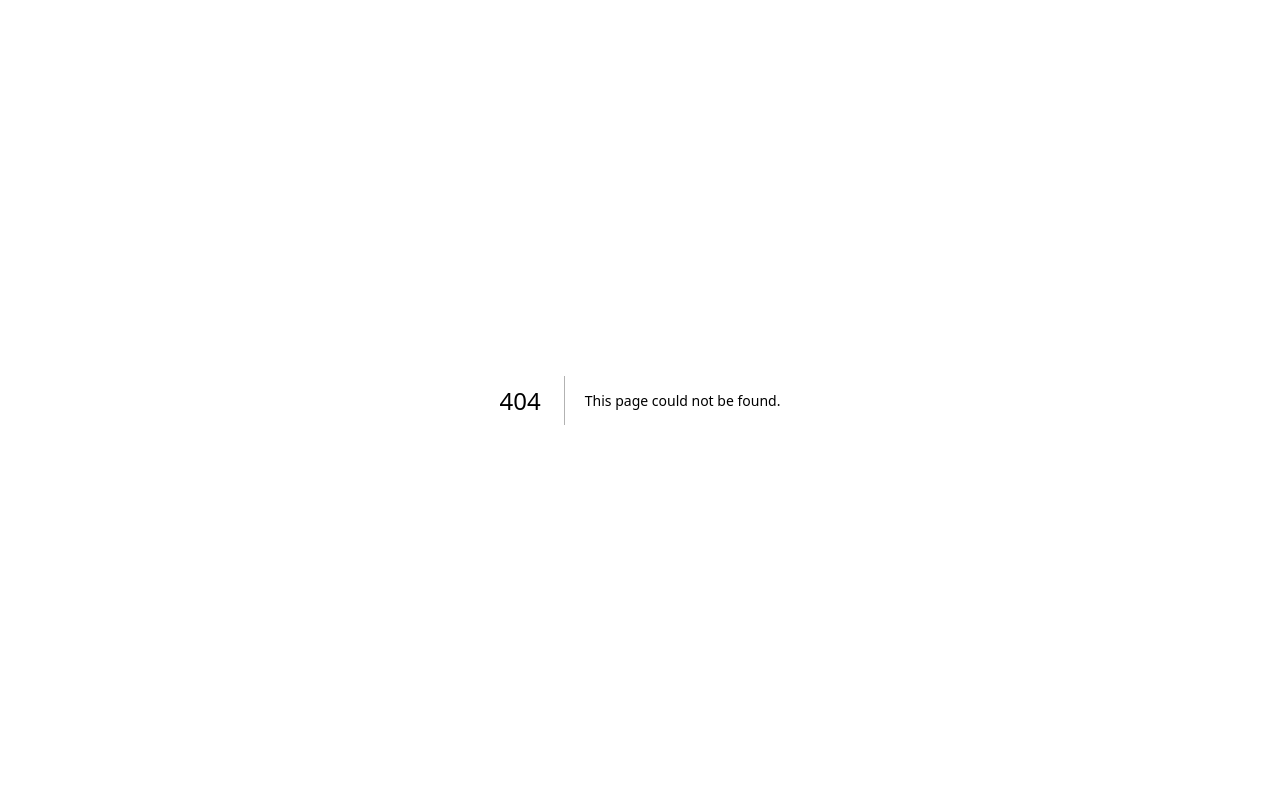
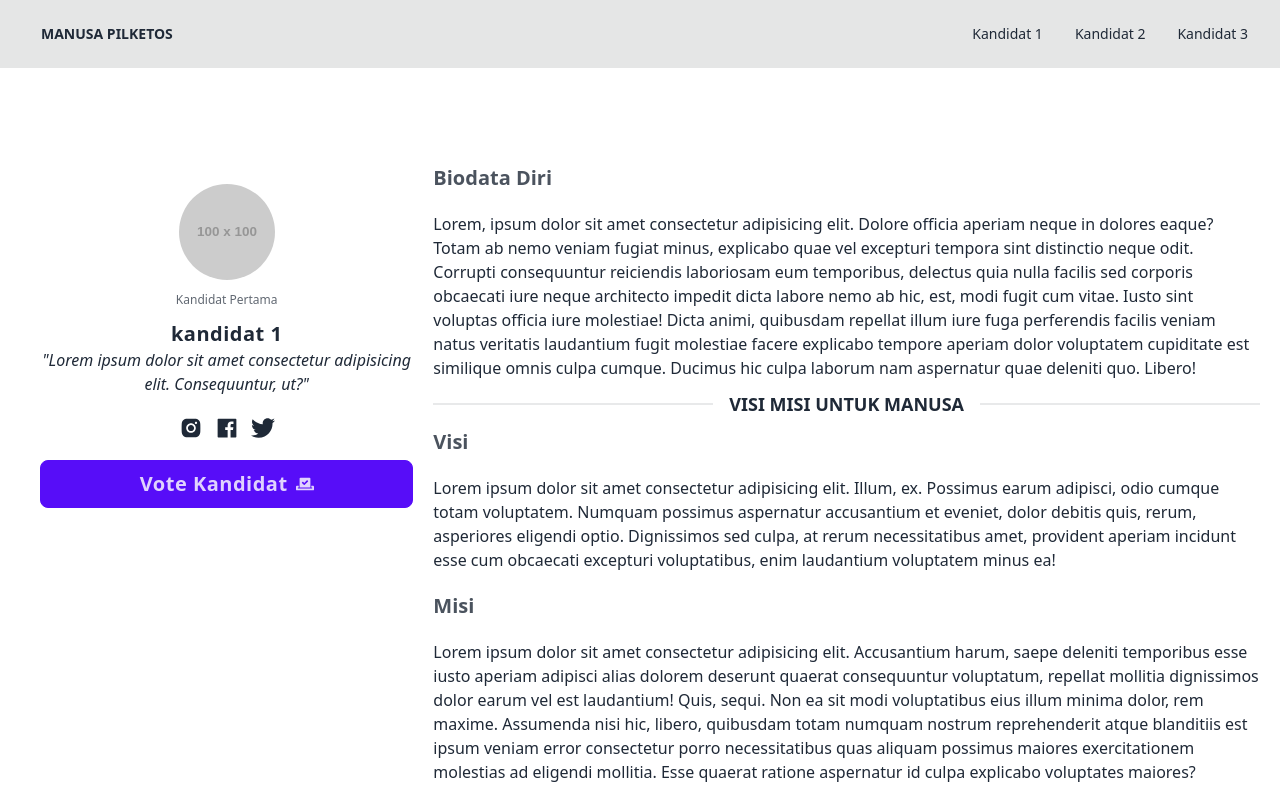
Before and after one commit to Mayopi/manusa-pilketos-ippnus, a Next.js app: page /candidate/detail/kandidat-1 in a window 1280 px wide. Before the commit this address had no page. Built offline with nearby package versions, Linux system fonts and the light colour scheme.

Commit message:
feat: candidate detail & vote form

```diff
--- a/src/components/Candidate.jsx
+++ b/src/components/Candidate.jsx
@@ -1,4 +1,5 @@
 import { TbListDetails } from "react-icons/tb";
+import Link from "next/link";
 
 const Candidate = () => {
   return (
@@ -14,9 +15,9 @@ const Candidate = () => {
               <p>Lorem, ipsum dolor sit amet consectetur adipisicing elit. Omnis, perferendis?</p>
 
               <div className="card-actions justify-end">
-                <button className="btn btn-outline btn-primary">
+                <Link href="/candidate/detail/kandidat-1" className="btn btn-outline btn-primary">
                   Detail Kandidat <TbListDetails className="inline text-lg" />
-                </button>
+                </Link>
               </div>
             </div>
           </div>
@@ -32,9 +33,9 @@ const Candidate = () => {
               <p>Lorem, ipsum dolor sit amet consectetur adipisicing elit. Omnis, perferendis?</p>
 
               <div className="card-actions justify-end">
-                <button className="btn btn-outline btn-primary">
+                <Link href="/candidate/detail/kandidat-2" className="btn btn-outline btn-primary">
                   Detail Kandidat <TbListDetails className="inline text-lg" />
-                </button>
+                </Link>
               </div>
             </div>
           </div>
@@ -50,9 +51,9 @@ const Candidate = () => {
               <p>Lorem, ipsum dolor sit amet consectetur adipisicing elit. Omnis, perferendis?</p>
 
               <div className="card-actions justify-end">
-                <button className="btn btn-outline btn-primary">
+                <Link href="/candidate/detail/kandidat-3" className="btn btn-outline btn-primary">
                   Detail Kandidat <TbListDetails className="inline text-lg" />
-                </button>
+                </Link>
               </div>
             </div>
           </div>
--- a/src/components/Footer.jsx
+++ b/src/components/Footer.jsx
@@ -7,12 +7,13 @@ const Footer = () => {
           <path d="M22.672 15.226l-2.432.811.841 2.515c.33 1.019-.209 2.127-1.23 2.456-1.15.325-2.148-.321-2.463-1.226l-.84-2.518-5.013 1.677.84 2.517c.391 1.203-.434 2.542-1.831 2.542-.88 0-1.601-.564-1.86-1.314l-.842-2.516-2.431.809c-1.135.328-2.145-.317-2.463-1.229-.329-1.018.211-2.127 1.231-2.456l2.432-.809-1.621-4.823-2.432.808c-1.355.384-2.558-.59-2.558-1.839 0-.817.509-1.582 1.327-1.846l2.433-.809-.842-2.515c-.33-1.02.211-2.129 1.232-2.458 1.02-.329 2.13.209 2.461 1.229l.842 2.515 5.011-1.677-.839-2.517c-.403-1.238.484-2.553 1.843-2.553.819 0 1.585.509 1.85 1.326l.841 2.517 2.431-.81c1.02-.33 2.131.211 2.461 1.229.332 1.018-.21 2.126-1.23 2.456l-2.433.809 1.622 4.823 2.433-.809c1.242-.401 2.557.484 2.557 1.838 0 .819-.51 1.583-1.328 1.847m-8.992-6.428l-5.01 1.675 1.619 4.828 5.011-1.674-1.62-4.829z"></path>
         </svg>
         <p>
-          SMK MA'ARIF NU 1 AJIBARANG
+          SMK MA&apos;ARIF NU 1 AJIBARANG
           <br />
           Providing reliable tech by{" "}
           <a href="https://instagram.com/mayopi_." className="link link-hover">
             mayopi_.
-          </a> 😋
+          </a>{" "}
+          😋
         </p>
       </aside>
       <nav>
--- a/src/components/Navbar.jsx
+++ b/src/components/Navbar.jsx
@@ -1,3 +1,5 @@
+import Link from "next/link";
+
 const Navbar = ({ children }) => {
   return (
     <div className="drawer">
@@ -12,18 +14,22 @@ const Navbar = ({ children }) => {
               </svg>
             </label>
           </div>
-          <div className="flex-1 px-2 mx-2">Manusa Pilketos</div>
+          <div className="flex-1 px-2 mx-2">
+            <Link href="/" className="btn btn-ghost">
+              Manusa Pilketos
+            </Link>
+          </div>
           <div className="flex-none hidden lg:block">
             <ul className="menu menu-horizontal">
               {/* Navbar menu content here */}
               <li>
-                <a>Kandidat 1</a>
+                <Link href={"/"}>Kandidat 1</Link>
               </li>
               <li>
-                <a>Kandidat 2</a>
+                <Link href={"/"}>Kandidat 2</Link>
               </li>
               <li>
-                <a>Kandidat 3</a>
+                <Link href={"/"}>Kandidat 3</Link>
               </li>
             </ul>
           </div>
@@ -35,13 +41,13 @@ const Navbar = ({ children }) => {
         <ul className="menu p-4 w-80 min-h-full bg-base-200">
           {/* Sidebar content here */}
           <li>
-            <a>Kandidat 1</a>
+            <Link href={"/"}>Kandidat 1</Link>
           </li>
           <li>
-            <a>Kandidat 2</a>
+            <Link href={"/"}>Kandidat 2</Link>
           </li>
           <li>
-            <a>Kandidat 3</a>
+            <Link href={"/"}>Kandidat 3</Link>
           </li>
         </ul>
       </div>
--- /dev/null
+++ b/src/pages/candidate/detail/[candidate].jsx
@@ -0,0 +1,85 @@
+import { useRouter } from "next/router";
+import Head from "next/head";
+import Navbar from "@/components/Navbar";
+import Link from "next/link";
+import { FaVoteYea, FaTwitter } from "react-icons/fa";
+import { AiFillInstagram, AiFillFacebook } from "react-icons/ai";
+
+const CandidateDetail = () => {
+  const router = useRouter();
+  const { candidate } = router.query;
+
+  return (
+    <>
+      <Head>
+        <title>{candidate ? candidate.replace("-", " ") : "Loading..."}</title>
+      </Head>
+      <Navbar>
+        {candidate && (
+          <main className="px-5 mt-24">
+            <div className="row flex flex-wrap">
+              <div className="col flex flex-col p-5 items-center rounded lg:w-1/3 w-full">
+                <div className="avatar">
+                  <div className="w-24 rounded-full">
+                    <img src="https://via.placeholder.com/100" />
+                  </div>
+                </div>
+                <p className="text-xs opacity-70 my-3">Kandidat Pertama</p>
+                <h1 className="font-semibold tracking-wide text-xl">{candidate.replace("-", " ")}</h1>
+                <p className="italic text-center">"Lorem ipsum dolor sit amet consectetur adipisicing elit. Consequuntur, ut?"</p>
+
+                <div className="social-media flex my-5 gap-3">
+                  <a href={`https://instagram.com/${candidate}`} className="text-2xl hover:text-primary transition">
+                    <AiFillInstagram />
+                  </a>
+                  <a href={`https://facebook.com/${candidate}`} className="text-2xl hover:text-primary transition">
+                    <AiFillFacebook />
+                  </a>
+                  <a href={`https://twitter.com/${candidate}`} className="text-2xl hover:text-primary transition">
+                    <FaTwitter />
+                  </a>
+                </div>
+
+                <Link href={`/candidate/vote/${candidate}`} className="btn btn-primary normal-case tracking-wide w-full text-xl">
+                  Vote Kandidat <FaVoteYea className="inline text-lg" />
+                </Link>
+              </div>
+
+              <div className="col justify-center w-full lg:w-2/3">
+                <div className="biodata">
+                  <h3 className="font-semibold opacity-80 text-xl mb-5">Biodata Diri</h3>
+                  <p>
+                    Lorem, ipsum dolor sit amet consectetur adipisicing elit. Dolore officia aperiam neque in dolores eaque? Totam ab nemo veniam fugiat minus, explicabo quae vel excepturi tempora sint distinctio neque odit. Corrupti
+                    consequuntur reiciendis laboriosam eum temporibus, delectus quia nulla facilis sed corporis obcaecati iure neque architecto impedit dicta labore nemo ab hic, est, modi fugit cum vitae. Iusto sint voluptas officia iure
+                    molestiae! Dicta animi, quibusdam repellat illum iure fuga perferendis facilis veniam natus veritatis laudantium fugit molestiae facere explicabo tempore aperiam dolor voluptatem cupiditate est similique omnis culpa
+                    cumque. Ducimus hic culpa laborum nam aspernatur quae deleniti quo. Libero!
+                  </p>
+                </div>
+
+                <div className="divider uppercase text-lg font-semibold">Visi Misi Untuk Manusa</div>
+
+                <div className="visi-misi">
+                  <h3 className="font-semibold opacity-80 text-xl mb-5">Visi</h3>
+                  <p>
+                    Lorem ipsum dolor sit amet consectetur adipisicing elit. Illum, ex. Possimus earum adipisci, odio cumque totam voluptatem. Numquam possimus aspernatur accusantium et eveniet, dolor debitis quis, rerum, asperiores
+                    eligendi optio. Dignissimos sed culpa, at rerum necessitatibus amet, provident aperiam incidunt esse cum obcaecati excepturi voluptatibus, enim laudantium voluptatem minus ea!
+                  </p>
+                </div>
+
+                <h3 className="font-semibold opacity-80 text-xl my-5">Misi</h3>
+
+                <p>
+                  Lorem ipsum dolor sit amet consectetur adipisicing elit. Accusantium harum, saepe deleniti temporibus esse iusto aperiam adipisci alias dolorem deserunt quaerat consequuntur voluptatum, repellat mollitia dignissimos dolor
+                  earum vel est laudantium! Quis, sequi. Non ea sit modi voluptatibus eius illum minima dolor, rem maxime. Assumenda nisi hic, libero, quibusdam totam numquam nostrum reprehenderit atque blanditiis est ipsum veniam error
+                  consectetur porro necessitatibus quas aliquam possimus maiores exercitationem molestias ad eligendi mollitia. Esse quaerat ratione aspernatur id culpa explicabo voluptates maiores?
+                </p>
+              </div>
+            </div>
+          </main>
+        )}
+      </Navbar>
+    </>
+  );
+};
+
+export default CandidateDetail;
--- /dev/null
+++ b/src/pages/candidate/vote/[candidate].jsx
@@ -0,0 +1,72 @@
+import Navbar from "@/components/Navbar";
+import Head from "next/head";
+import { useRouter } from "next/router";
+import { MdHowToVote } from "react-icons/md";
+
+const VoteCandidate = () => {
+  const router = useRouter();
+
+  const { candidate } = router.query;
+
+  return (
+    <>
+      <Head>
+        <title>{candidate ? "Vote ".concat(candidate.replace("-", " ")) : "Loading..."}</title>
+      </Head>
+
+      <Navbar>
+        {candidate && (
+          <main className="px-5 mt-24">
+            <h1 className="text-center font-semibold uppercase text-xl">
+              Anda Sedang Memvoting <span className="text-primary">{candidate.replace("-", " ")}</span>
+            </h1>
+
+            <div className="w-full flex justify-center items-center p-5">
+              <form className="w-full">
+                <div className="row flex flex-wrap">
+                  <div className="form-control w-full lg:w-1/2 p-5">
+                    <label className="label">
+                      <span className="label-text">Masukkan NIS Anda</span>
+                    </label>
+                    <input type="number" placeholder="Type here" className="input input-bordered w-full" />
+                  </div>
+
+                  <div className="form-control w-full lg:w-1/2 p-5">
+                    <label className="label">
+                      <span className="label-text">Masukkan Nama Anda</span>
+                    </label>
+                    <input type="text" placeholder="Type here" className="input input-bordered w-full" />
+                  </div>
+                </div>
+
+                <div className="row flex flex-wrap">
+                  <div className="form-control w-full lg:w-1/2 p-5">
+                    <label className="label">
+                      <span className="label-text">Masukkan Kelas Anda</span>
+                    </label>
+                    <input type="number" placeholder="Type here" className="input input-bordered w-full" />
+                  </div>
+
+                  <div className="form-control w-full lg:w-1/2 p-5">
+                    <label className="label">
+                      <span className="label-text">Alasan Voting</span>
+                    </label>
+                    <textarea className="textarea textarea-bordered" placeholder="Alasan Voting"></textarea>
+                  </div>
+                </div>
+
+                <div className="p-5">
+                  <button type="submit" className="btn btn-primary font-semibold text-lg uppercase tracking-wider w-full">
+                    Kirim Suara <MdHowToVote className="inline" />
+                  </button>
+                </div>
+              </form>
+            </div>
+          </main>
+        )}
+      </Navbar>
+    </>
+  );
+};
+
+export default VoteCandidate;
```
